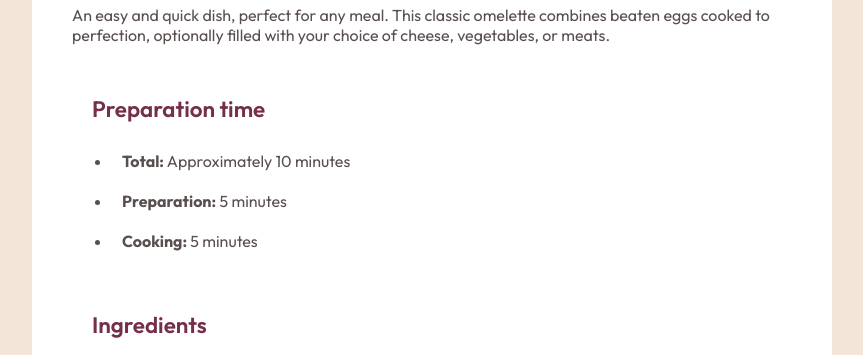
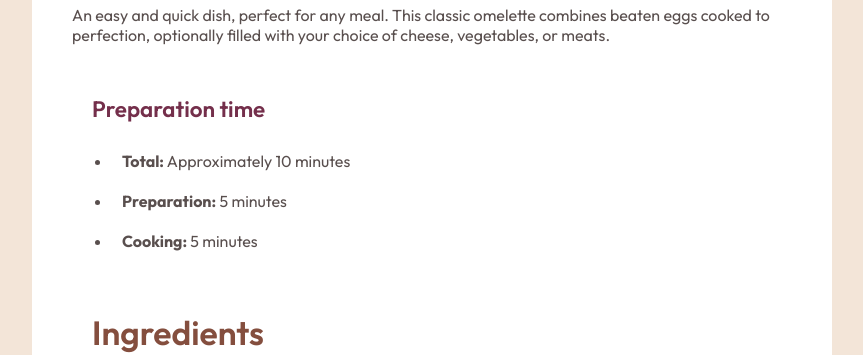
Before and after one commit to emzzz56/Frontend-M-Omlete-Page, a plain HTML site: page index.html in a window 1280 px wide. Shown: the part 549-904 px from the top of the page, without its empty margins (208-1071 px from the left). Drawn offline with Linux system fonts and the light colour scheme.

Commit message:
Update style.css

```diff
--- a/assets/css/style.css
+++ b/assets/css/style.css
@@ -9,7 +9,7 @@ body{background:#F3E5D8;color:#594F4E;font-family:'outfit'}
 h1{font-size:2.5rem;color:#32312F;font-family:'young-serif'}
 h2{padding-left:20px;color:#742F4B;font-weight:600;font-size:1.4rem;margin-top:50px}
 ul li,ol li{padding:10px}
-section h1{color:#844E3E;font-size:2.1rem;font-weight:600}
+section h2{color:#844E3E;font-size:2.1rem;font-weight:600}
 section{border-bottom:1px solid #DDD;padding-bottom:20px;margin-bottom:20px}
 table.table{width:100%;border-collapse:collapse}
 .table th,.table td{text-align:left;font-weight:400;padding:10px 20px}
```
